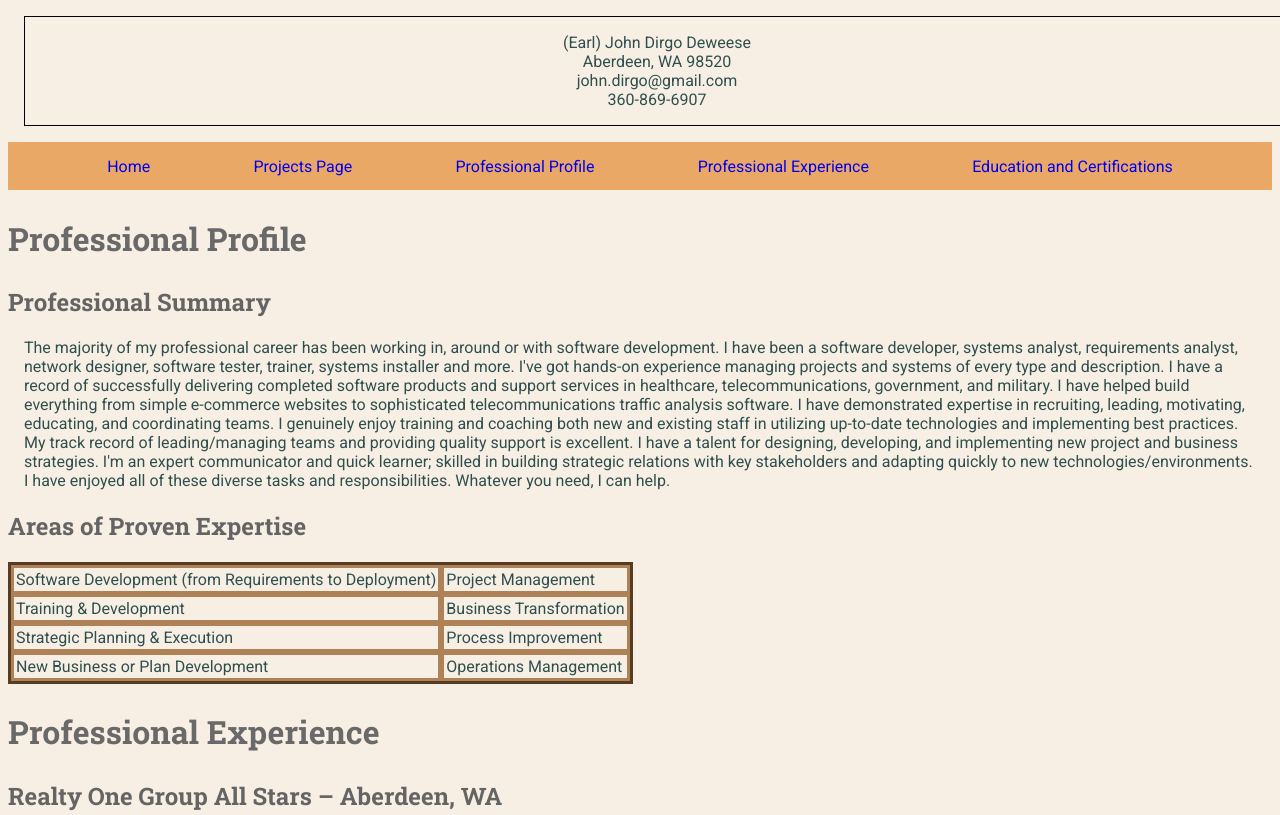
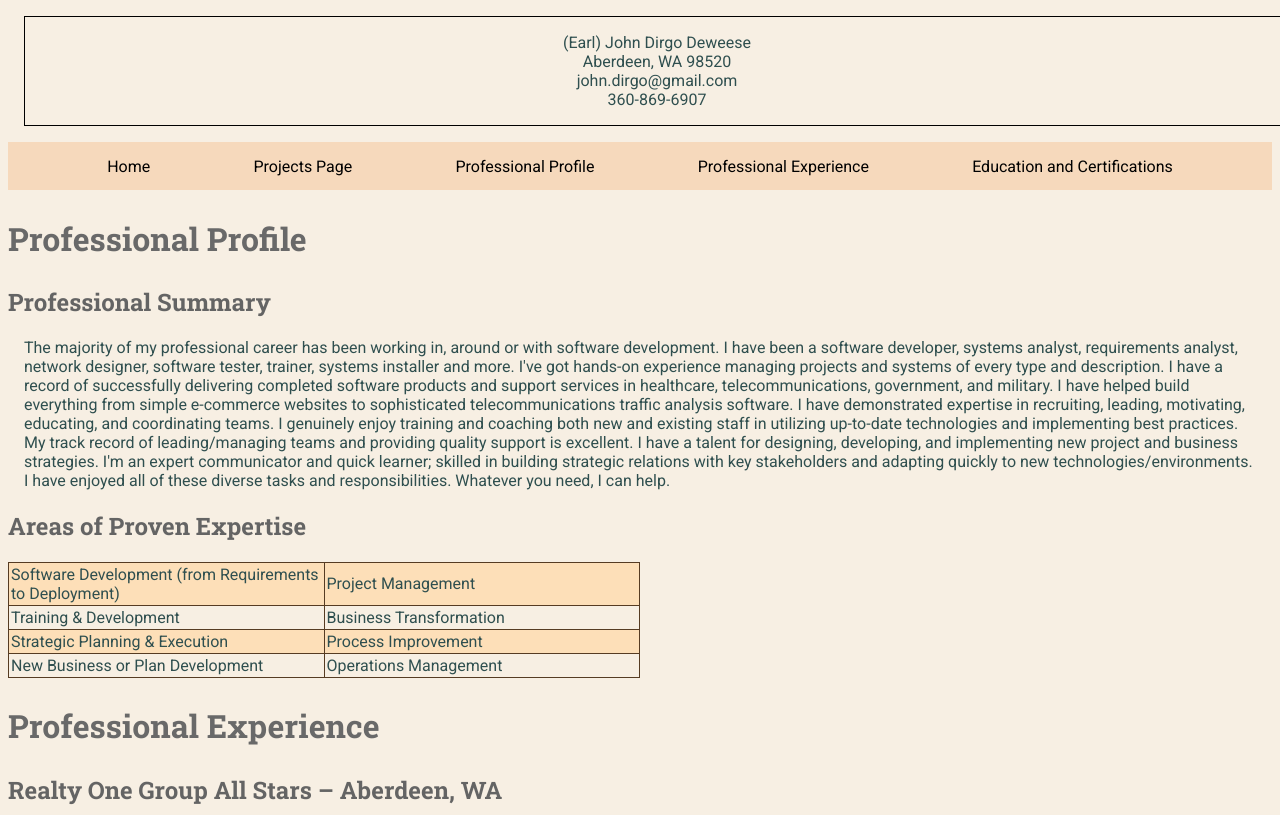
Before and after one commit to johndirgodeweese/portfolio, a plain HTML site: page index.html in a window 1280 px wide. Shown: the top 815 px of the page. Drawn offline with Linux system fonts and the light colour scheme.

Commit message:
added 2 transitions and an nth-child

```diff
--- a/styles/stylesheet.css
+++ b/styles/stylesheet.css
@@ -12,13 +12,12 @@ body {
 }
 nav {
   height: 3rem;
-  background-color: #EAA866;
+  background-color: #f6d9bc;
   display: flex;
   flex-direction: row;
   flex-wrap: nowrap;
   justify-content: space-evenly;
   align-items: center;
-
 }
 h1, h2, h3, h4, h5, h6 {
   font-family: "Roboto Slab", serif;
@@ -33,6 +32,7 @@ h2 {
 }
 a {
     padding: 0.25rem;
+    color: black;
 }
 a:link {
     text-decoration: none;
@@ -43,6 +43,7 @@ a:visited {
 a:hover {
     font-weight: bold;
     background-color: rgb(253, 223, 184);
+    transition: font-weight 1s ease-in 1s;
 }
 a:active {
     text-decoration: underline;
@@ -54,13 +55,17 @@ p {
   font-weight: bold;
   color: #7b3101;
 }
-table {
-    border-style: solid;
+table, th, td {
+    border: 1px solid;
     border-color: #563c23;
-    border-spacing: 0px;
+    border-collapse: collapse;
+    padding: 2px;
+    width: 50%;
 }
-tr td {
-    border-style: solid;
-    border-color: #ae8157;
-    padding: 2px;
+tr:nth-child(odd) {
+  background-color: rgb(253, 223, 184);
 }
+td:hover {
+  font-weight: bold;
+  transition: font-weight 1s ease-in 1s;
+}
```
